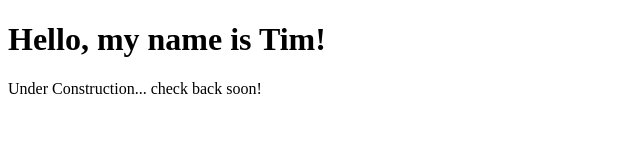
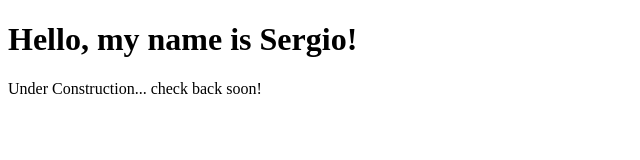
Before and after one commit to jbambrough/git-training, a website: page index.html in a window 1280 px wide. Shown: the whole page, without its empty margins (0-640 px from the left). Drawn offline with Linux system fonts and the light colour scheme.

Commit message:
Change name to my name

```diff
--- a/index.html
+++ b/index.html
@@ -7,7 +7,7 @@
 </head>
 
 <body>
-  <h1>Hello, my name is Tim!</h1>
+  <h1>Hello, my name is Sergio!</h1>
   <div>Under Construction... check back soon!</div>
 </body>
 
```
